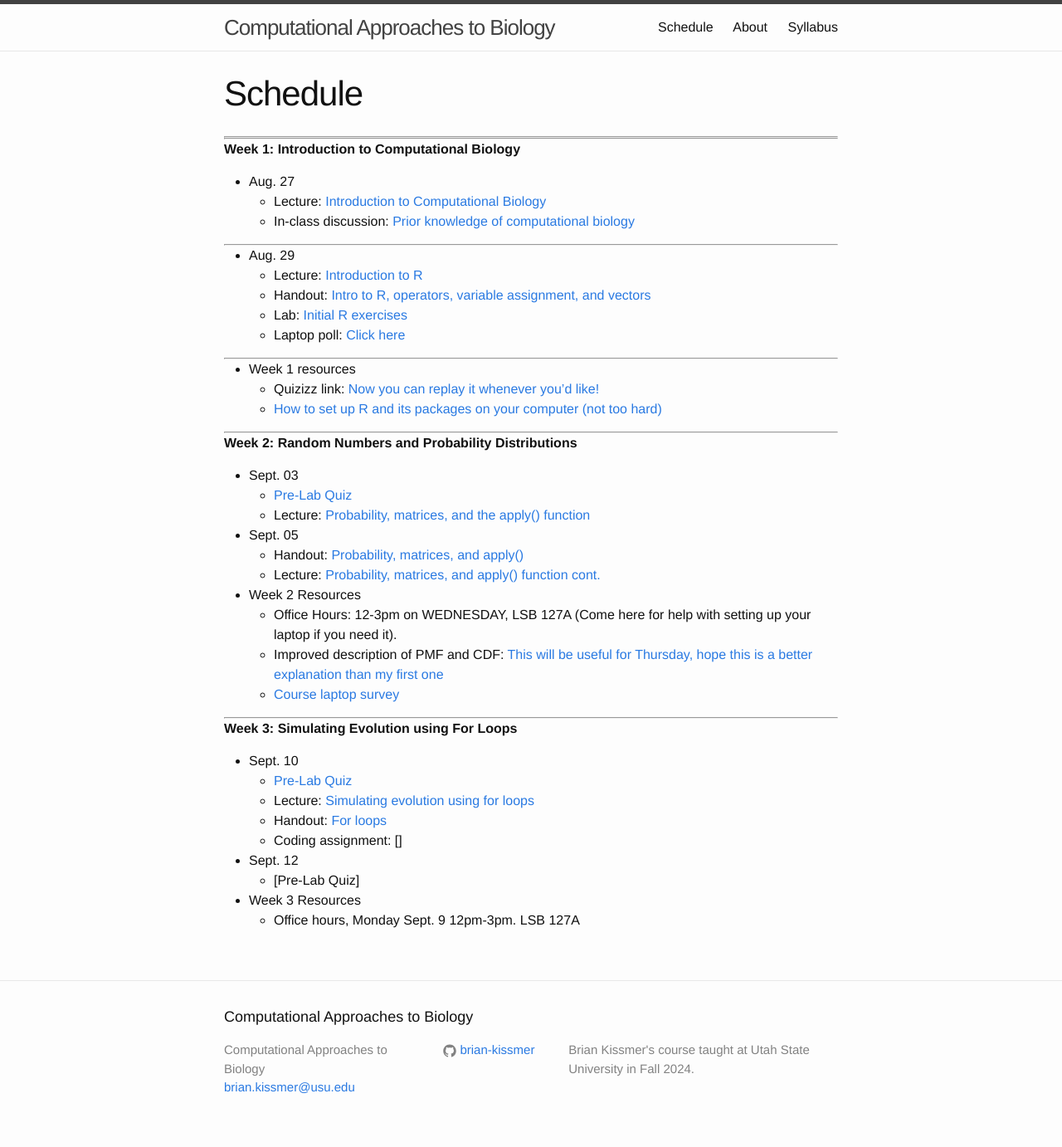
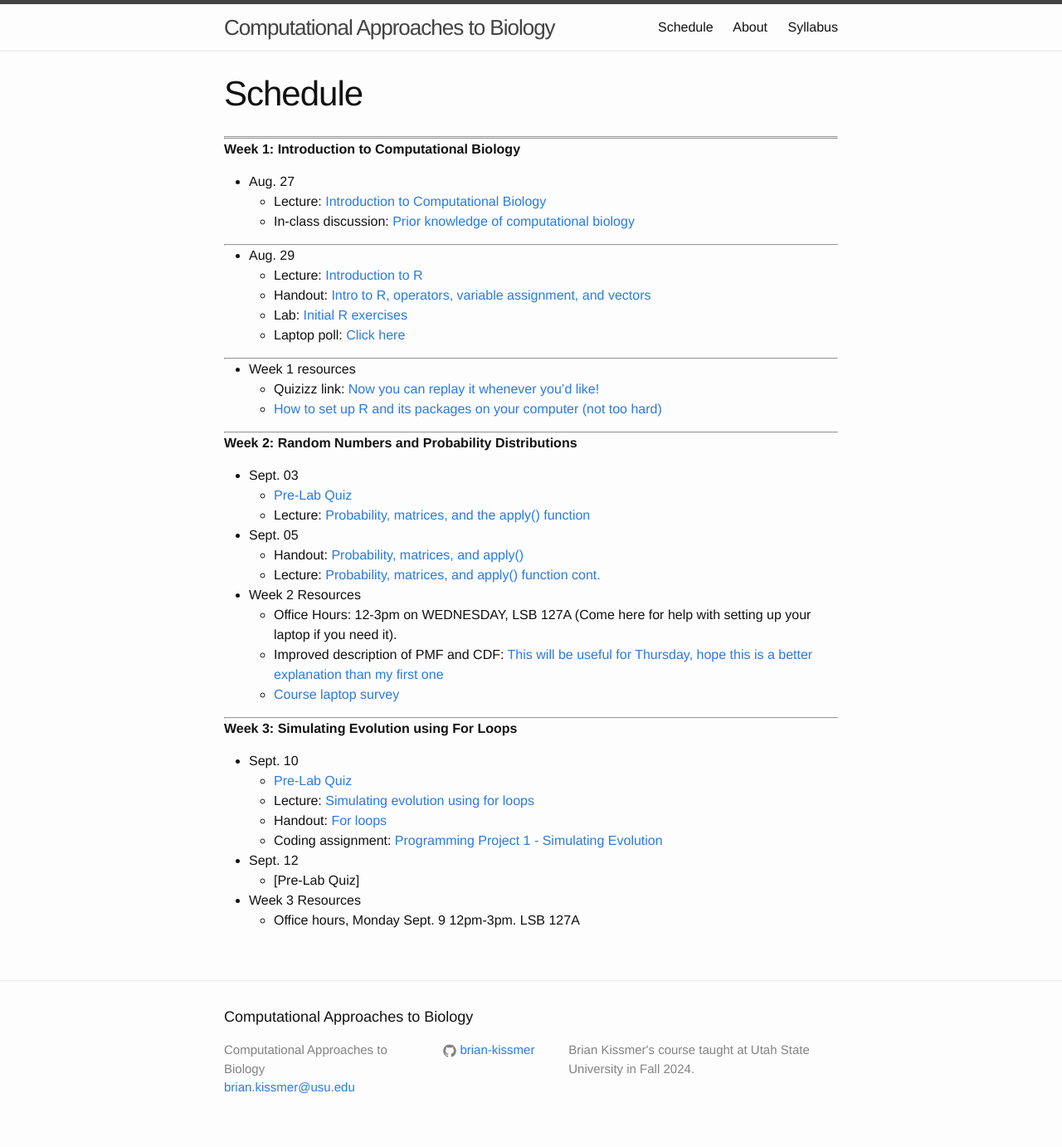
Before and after one commit to brian-kissmer/brian-kissmer.github.io, a Jekyll site: the page built from Schedule.md, in a window 1280 px wide. Shown: the whole page at 83% size. Built offline with Jekyll 4.4.1, drawn with Linux system fonts in a browser that asks for light colours.

Commit message:
Update Schedule.md

```diff
--- a/Schedule.md
+++ b/Schedule.md
@@ -50,7 +50,7 @@ layout: page
       * [Pre-Lab Quiz](https://usu.instructure.com/courses/762928/quizzes/1275304)
       * Lecture: [Simulating evolution using for loops]({{ site.baseurl }}/slides/Sept 10 slides.pdf)
       * Handout: [For loops]({{ site.baseurl }}/worksheets/for_loops.html)
-      * Coding assignment: []
+      * Coding assignment: [Programming Project 1 - Simulating Evolution](({{ site.baseurl }}/programming_projects/programming_project1.html))
   * Sept. 12
       * [Pre-Lab Quiz]
   * Week 3 Resources
```
